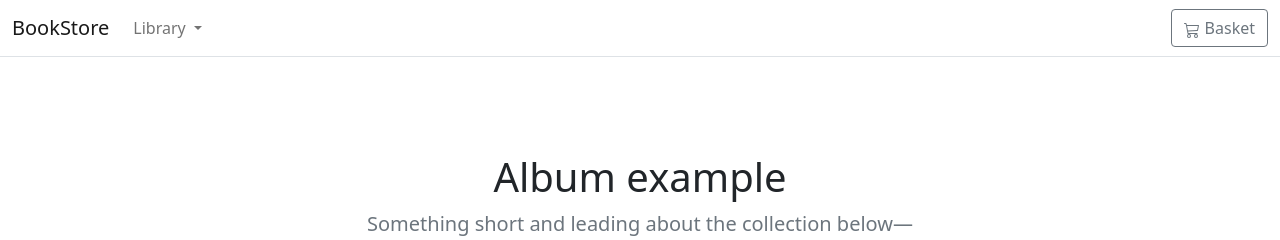
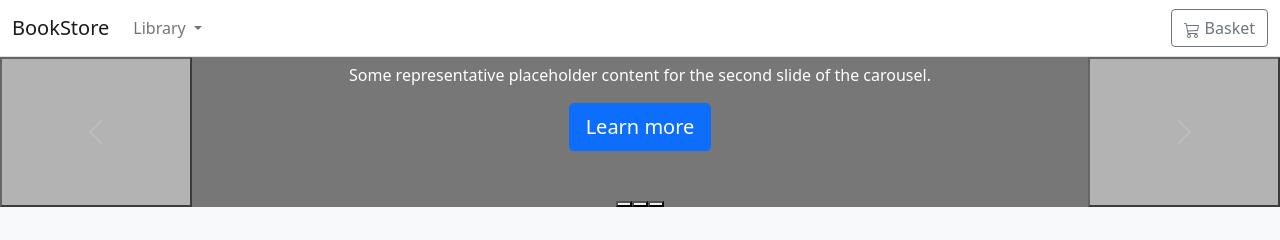
Before and after one commit to anas4488/Ecommerce_Store, a Django app: page / in a window 1280 px wide. Shown: the top 240 px of the page. Run offline with Django 3.2, Linux system fonts and the light colour scheme; data comes from the database, SQL or seed files in the repository.

Commit message:
Twentyfirst commit: templates/store/home.html

```diff
--- a/templates/store/home.html
+++ b/templates/store/home.html
@@ -6,7 +6,7 @@
 
 <main>
 
-  <section class="py-5 text-center container">
+  {% comment %} <section class="py-5 text-center container">
     <div class="row py-lg-5">
       <div class="col-lg-6 col-md-8 mx-auto">
         <h1 class="fw-light">Album example</h1>
@@ -17,7 +17,68 @@
         </p>
       </div>
     </div>
-  </section>
+  </section> {% endcomment %}
+  {% comment %} <div class="position-relative overflow-hidden p-3 p-md-5 m-md-3 text-center bg-light">
+    <div class="col-md-5 p-lg-5 mx-auto my-5">
+      <h1 class="display-4 fw-normal">Punny headline</h1>
+      <p class="lead fw-normal">And an even wittier subheading to boot. Jumpstart your marketing efforts with this example based on Apple’s marketing pages.</p>
+      <a class="btn btn-outline-secondary" href="#">Coming soon</a>
+    </div>
+    <div class="product-device shadow-sm d-none d-md-block"></div>
+    <div class="product-device product-device-2 shadow-sm d-none d-md-block"></div>
+  </div> {% endcomment %}
+
+  <div id="myCarousel" class="carousel slide " data-bs-ride="carousel">
+    <div class="carousel-indicators">
+      <button type="button" data-bs-target="#myCarousel" data-bs-slide-to="0" class="" aria-label="Slide 1"></button>
+      <button type="button" data-bs-target="#myCarousel" data-bs-slide-to="1" aria-label="Slide 2" class="active" aria-current="true"></button>
+      <button type="button" data-bs-target="#myCarousel" data-bs-slide-to="2" aria-label="Slide 3" class=""></button>
+    </div>
+    <div class="carousel-inner">
+      <div class="carousel-item">
+        <svg class="bd-placeholder-img" width="100%" height="100%" xmlns="http://www.w3.org/2000/svg" aria-hidden="true" preserveAspectRatio="xMidYMid slice" focusable="false"><rect width="100%" height="100%" fill="#777"></rect></svg>
+
+        <div class="container">
+          <div class="carousel-caption ">
+            <h1>Example headline.</h1>
+            <p>Some representative placeholder content for the first slide of the carousel.</p>
+            <p><a class="btn btn-lg btn-primary" href="#">Sign up today</a></p>
+          </div>
+        </div>
+      </div>
+      <div class="carousel-item active">
+        <svg class="bd-placeholder-img" width="100%" height="100%" xmlns="http://www.w3.org/2000/svg" aria-hidden="true" preserveAspectRatio="xMidYMid slice" focusable="false"><rect width="100%" height="100%" fill="#777"></rect></svg>
+
+        <div class="container">
+          <div class="carousel-caption">
+            <h1>Another example headline.</h1>
+            <p>Some representative placeholder content for the second slide of the carousel.</p>
+            <p><a class="btn btn-lg btn-primary" href="#">Learn more</a></p>
+          </div>
+        </div>
+      </div>
+      <div class="carousel-item">
+        <svg class="bd-placeholder-img" width="100%" height="100%" xmlns="http://www.w3.org/2000/svg" aria-hidden="true" preserveAspectRatio="xMidYMid slice" focusable="false"><rect width="100%" height="100%" fill="#777"></rect></svg>
+
+        <div class="container">
+          <div class="carousel-caption ">
+            <h1>One more for good measure.</h1>
+            <p>Some representative placeholder content for the third slide of this carousel.</p>
+            <p><a class="btn btn-lg btn-primary" href="#">Browse gallery</a></p>
+          </div>
+        </div>
+      </div>
+    </div>
+    <button class="carousel-control-prev" type="button" data-bs-target="#myCarousel" data-bs-slide="prev">
+      <span class="carousel-control-prev-icon" aria-hidden="true"></span>
+      <span class="visually-hidden">Previous</span>
+    </button>
+    <button class="carousel-control-next" type="button" data-bs-target="#myCarousel" data-bs-slide="next">
+      <span class="carousel-control-next-icon" aria-hidden="true"></span>
+      <span class="visually-hidden">Next</span>
+    </button>
+  </div>
+
 
   <div class="album py-5 bg-light">
     <div class="container">
```
